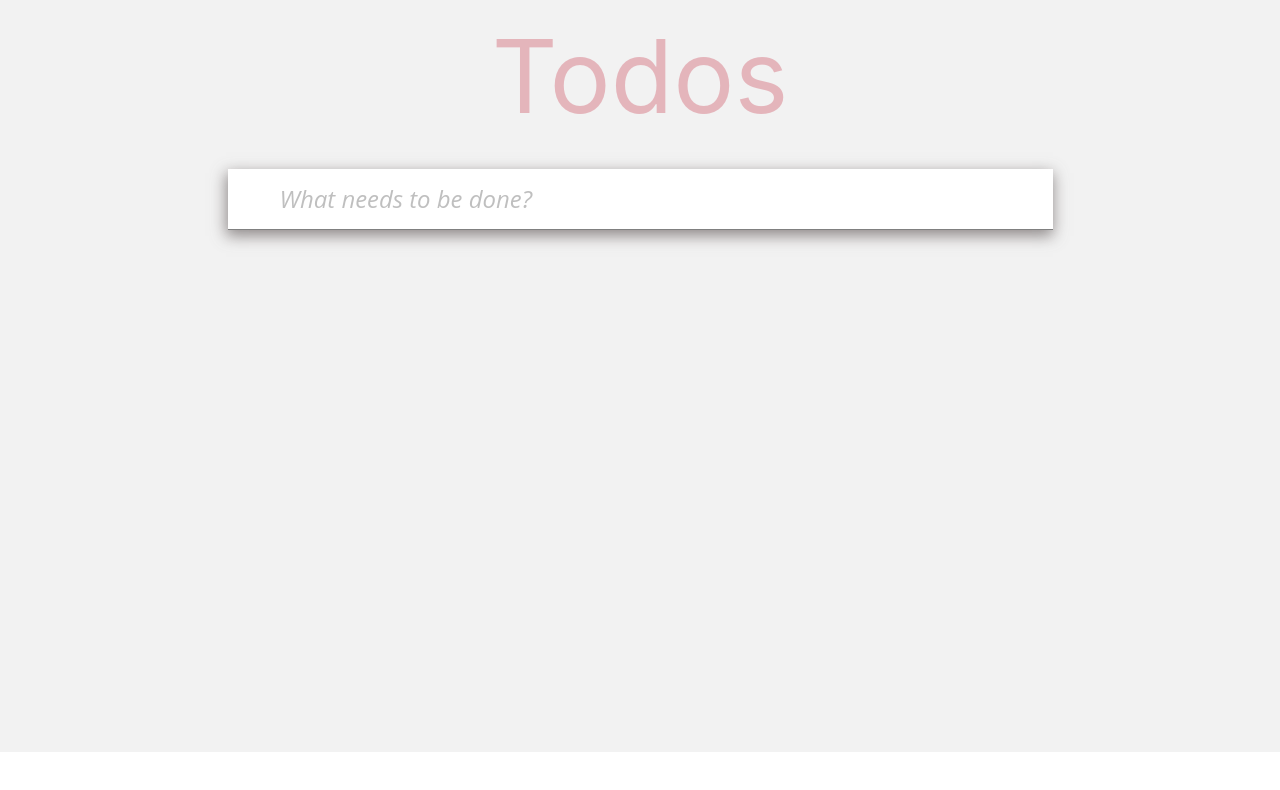
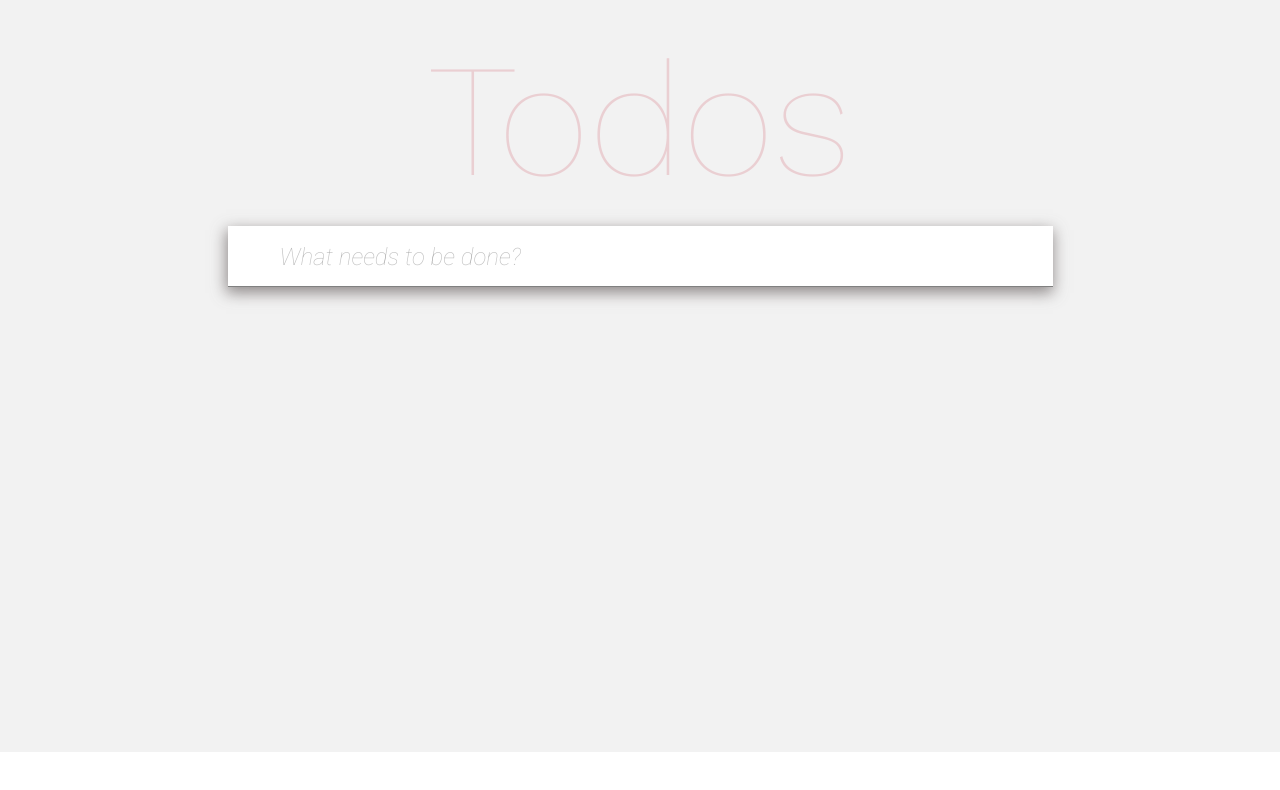
Before and after one commit to NaiDuGroup/toDoList, an Angular app in the folder toDoList/: page / in a window 1280 px wide. Shown: the top 790 px of the page. Built offline with nearby package versions, Linux system fonts and the light colour scheme.

Commit message:
Playing with Fonts and sizes

```diff
--- a/toDoList/src/app/app.component.css
+++ b/toDoList/src/app/app.component.css
@@ -15,8 +15,10 @@
 
 .name {
     text-align: center;
-    font-size: 102px;
+    font-size: 160px;
     color: #cc4658;
-    opacity: 35%;
-    font-family: -apple-system, BlinkMacSystemFont, 'Segoe UI', Roboto, Oxygen, Ubuntu, Cantarell, 'Open Sans', 'Helvetica Neue', sans-serif;
+    opacity: 20%;
+    font-family: 'Work Sans', sans-serif;
+    letter-spacing: 0.1px;
+    margin-bottom: -30px;
 }
--- a/toDoList/src/app/app.component.html
+++ b/toDoList/src/app/app.component.html
@@ -1,3 +1,4 @@
+<link href="https://fonts.googleapis.com/css2?family=Work+Sans:wght@100&display=swap" rel="stylesheet">
 <div class="mainBody">
   <div class="container">
     <div class="row justify-content-md-center">
--- a/toDoList/src/app/footer/footer.component.css
+++ b/toDoList/src/app/footer/footer.component.css
@@ -1,7 +1,8 @@
 .footerClass {
-    font-family: Verdana, Geneva, Tahoma, sans-serif;
+    font-family: 'Yantramanav', sans-serif;
+    font-size: 20px;
     color: rgba(112, 105, 105, 0.75);
-    padding-left: 15px;
+    padding-left: 20px;
     padding-top: 10px;
     padding-bottom: 10px;
     background-color: white;
--- a/toDoList/src/app/footer/footer.component.html
+++ b/toDoList/src/app/footer/footer.component.html
@@ -1,3 +1,5 @@
+
+<link href="https://fonts.googleapis.com/css2?family=Yantramanav:wght@300&display=swap" rel="stylesheet">
 <ng-template [ngIf]="tasksAmount === 1">
     <p class="footerClass">{{ tasksAmount }}&nbsp;item left </p>
 </ng-template>
--- a/toDoList/src/app/input/input.component.css
+++ b/toDoList/src/app/input/input.component.css
@@ -11,5 +11,5 @@
 ::placeholder {
     color:grey;
     opacity: 50%;
-    font-style: italic;
+    font-family: 'Roboto', sans-serif;
   }
--- a/toDoList/src/app/input/input.component.html
+++ b/toDoList/src/app/input/input.component.html
@@ -1,3 +1,4 @@
+<link href="https://fonts.googleapis.com/css2?family=Roboto:ital,wght@1,100&display=swap" rel="stylesheet">
 <input  class="inputForm"
         type="text"
         placeholder="What needs to be done?"
--- a/toDoList/src/app/task/task.component.html
+++ b/toDoList/src/app/task/task.component.html
@@ -9,8 +9,8 @@
               {{ task.name }}
               </span>
        </div>
+       <button type="button" class="close" aria-label="Close" (click)="toDoService.removeTask(task.id)">
+       <span aria-hidden="true">×</span>
+       </button>
 
-       <button type="button" class="close" aria-label="Close" (click)="toDoService.removeTask(task.id)">
-              <span aria-hidden="true">×</span>
-       </button>
 </div>
```
